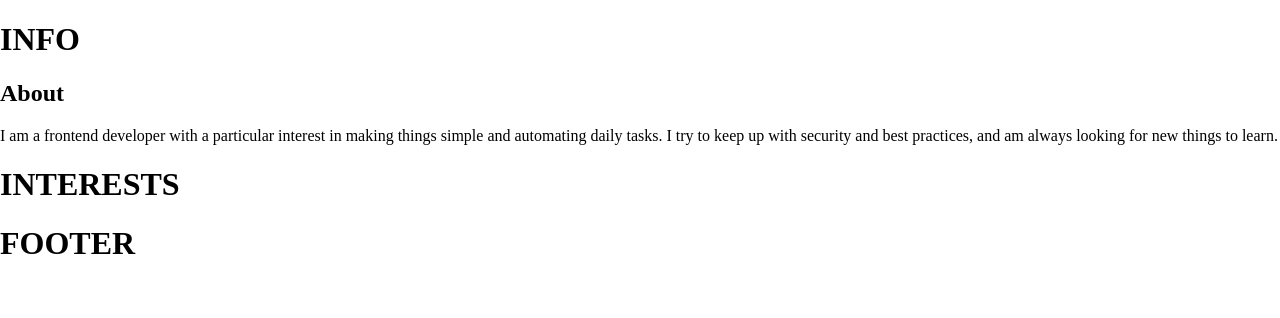
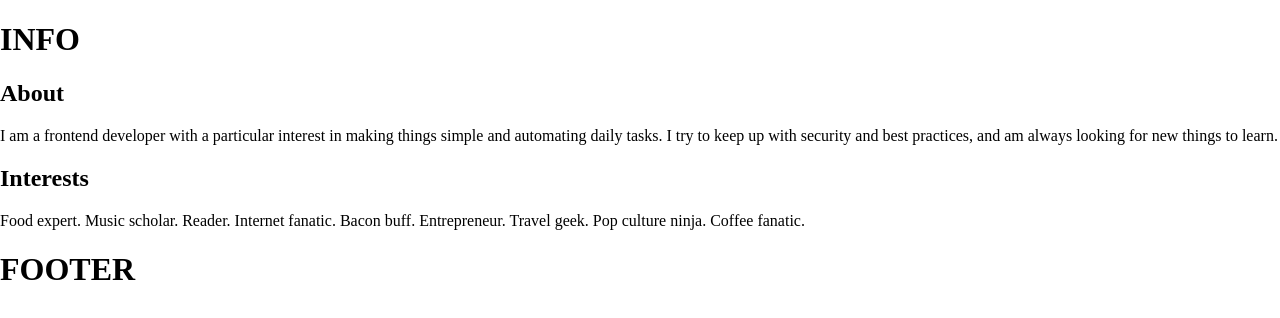
Before and after one commit to vishalicious213/digital-biz-card, a React (Vite) app: page / in a window 1280 px wide. Shown: the top 318 px of the page. Built offline with nearby package versions, Linux system fonts and the light colour scheme.

Commit message:
updated /components/Interests.jsx

```diff
--- a/components/Interests.jsx
+++ b/components/Interests.jsx
@@ -1,5 +1,8 @@
 export default function Interests() {
     return (
-        <h1>INTERESTS</h1>
+        <>
+            <h2>Interests</h2>
+            <p>Food expert. Music scholar. Reader. Internet fanatic. Bacon buff. Entrepreneur. Travel geek. Pop culture ninja. Coffee fanatic.</p>
+        </>
     )
 }
```
